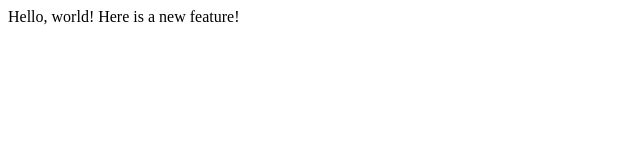
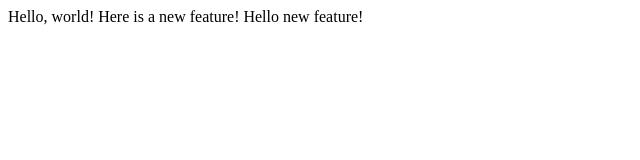
Before and after one commit to tdoan8/lecture1, a plain HTML site: page index.html in a window 1280 px wide. Shown: the whole page, without its empty margins (0-640 px from the left). Drawn offline with Linux system fonts and the light colour scheme.

Commit message:
Added another new feature

```diff
--- a/index.html
+++ b/index.html
@@ -6,5 +6,6 @@
   <body>
     Hello, world!
     Here is a new feature!
+    Hello new feature!
   </body>
 </html>
```
